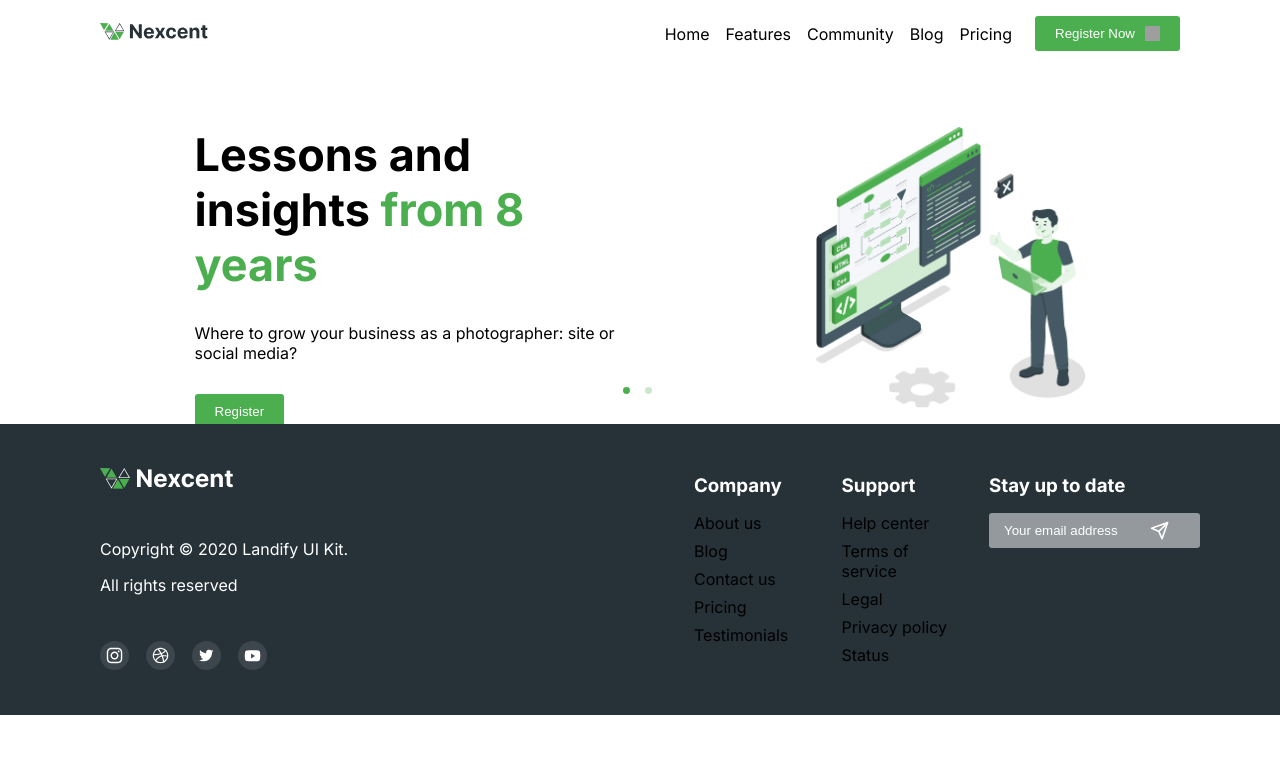
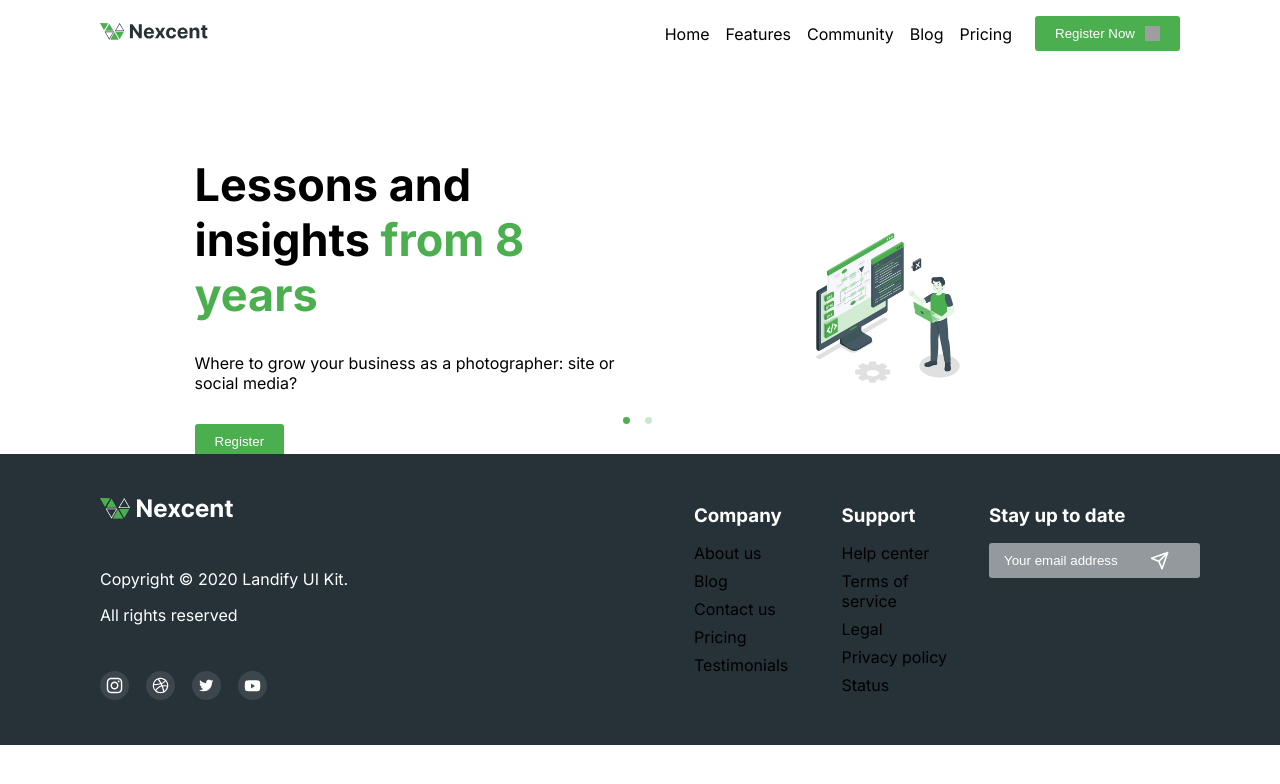
Before and after one commit to GSasha9/project_ang, an Angular app: page / in a window 1280 px wide. Shown: the top 784 px of the page. Built offline with nearby package versions, Linux system fonts and the light colour scheme; grey boxes are pictures that could not be loaded.

Commit message:
fix: header component and header template

```diff
--- a/src/app/app.html
+++ b/src/app/app.html
@@ -1,10 +1,12 @@
-<div class="container">
-  <app-header />
+<header class="header">
+  <div class="container">
+    <app-header />
+  </div>
+</header>
 
-  <main class="main">
-    <app-slider [slides]="mySlide"> </app-slider>
-  </main>
-</div>
+<main class="main">
+  <div class="container"><app-slider [slides]="mySlide"> </app-slider></div>
+</main>
 
 <footer class="footer">
   <div class="container">
--- a/src/app/layout/header/header.html
+++ b/src/app/layout/header/header.html
@@ -1,9 +1,7 @@
-<header class="header">
-  <app-logo [logo]="logoImage()"></app-logo>
-  <button class="burger" (click)="handleMenu()" aria-label="open menu"></button>
-  <div class="header-menu" [ngClass]="isMenuOpen() ? 'open' : null">
-    <button class="close" (click)="handleMenu()" aria-label="close menu"></button>
-    <app-menu [items]="menuItems()" [isRow]="true"></app-menu>
-    <app-button [hasArrow]="true">Register Now</app-button>
-  </div>
-</header>
+<app-logo [logo]="logoImage"></app-logo>
+<button class="burger" (click)="handleMenu()" aria-label="open menu"></button>
+<div class="header-menu" [ngClass]="isMenuOpen() ? 'open' : null">
+  <button class="close" (click)="handleMenu()" aria-label="close menu"></button>
+  <app-menu [items]="menuItems" [isRow]="true"></app-menu>
+  <app-button [hasArrow]="true">Register Now</app-button>
+</div>
--- a/src/app/layout/header/header.scss
+++ b/src/app/layout/header/header.scss
@@ -1,6 +1,6 @@
 @use '../../../styles/variables' as *;
 
-.header {
+:host {
   width: 100%;
   display: flex;
   align-items: center;
--- a/src/app/layout/header/header.ts
+++ b/src/app/layout/header/header.ts
@@ -4,6 +4,7 @@ import { Menu } from '../../shared/components/menu/menu';
 import { MENU_HEADER } from '../../shared/constants/menu-header';
 import { Button } from '../../shared/components/button/button';
 import { NgClass } from '@angular/common';
+import { MenuItems } from '../../shared/models/menuItems.model';
 
 @Component({
   selector: 'app-header',
@@ -14,9 +15,14 @@ import { NgClass } from '@angular/common';
   changeDetection: ChangeDetectionStrategy.OnPush,
 })
 export class Header {
-  readonly logoImage = signal('./logo.svg');
-  readonly menuItems = signal(MENU_HEADER);
+  logoImage: string;
+  menuItems: MenuItems[];
   readonly isMenuOpen = signal(false);
+
+  constructor() {
+    this.logoImage = './logo.svg';
+    this.menuItems = MENU_HEADER;
+  }
 
   handleMenu = (): void => {
     this.isMenuOpen.set(!this.isMenuOpen());
--- a/src/app/layout/slides/lesson-2/lesson-2.scss
+++ b/src/app/layout/slides/lesson-2/lesson-2.scss
@@ -4,11 +4,13 @@
   width: 100%;
   display: flex;
   justify-content: space-around;
-  padding: 60px 0px;
+  padding: 30px 0px;
   flex-direction: column;
+  align-items: center;
 
   @include respond-m {
     flex-direction: row;
+    padding: 60px 0px;
   }
 
   .slide_lesson-text {
@@ -29,10 +31,12 @@
     background-repeat: no-repeat;
     background-size: contain;
     max-width: 270px;
-    display: none;
+    order: -1;
+    height: 150px;
 
     @include respond-m {
       display: initial;
+      order: initial;
     }
   }
 }
--- a/src/app/layout/slides/lesson/lesson.scss
+++ b/src/app/layout/slides/lesson/lesson.scss
@@ -4,11 +4,13 @@
   width: 100%;
   display: flex;
   justify-content: space-around;
-  padding: 60px 0px;
+  padding: 30px 0px;
   flex-direction: column;
+  align-items: center;
 
   @include respond-m {
     flex-direction: row;
+    padding: 60px 0px;
   }
 
   .slide_lesson-text {
@@ -26,14 +28,16 @@
 
   .slide_lesson-img {
     width: 30%;
-    background-image: url('../../../../../public/ilustration.png');
+    background-image: url('../../../../../public/illustration.png');
     background-repeat: no-repeat;
     background-size: contain;
     max-width: 270px;
-    display: none;
+    order: -1;
+    height: 150px;
 
     @include respond-m {
       display: initial;
+      order: initial;
     }
   }
 }
```
Also changed, not shown: public/illustration.png (renamed from public/ilustration.png).
